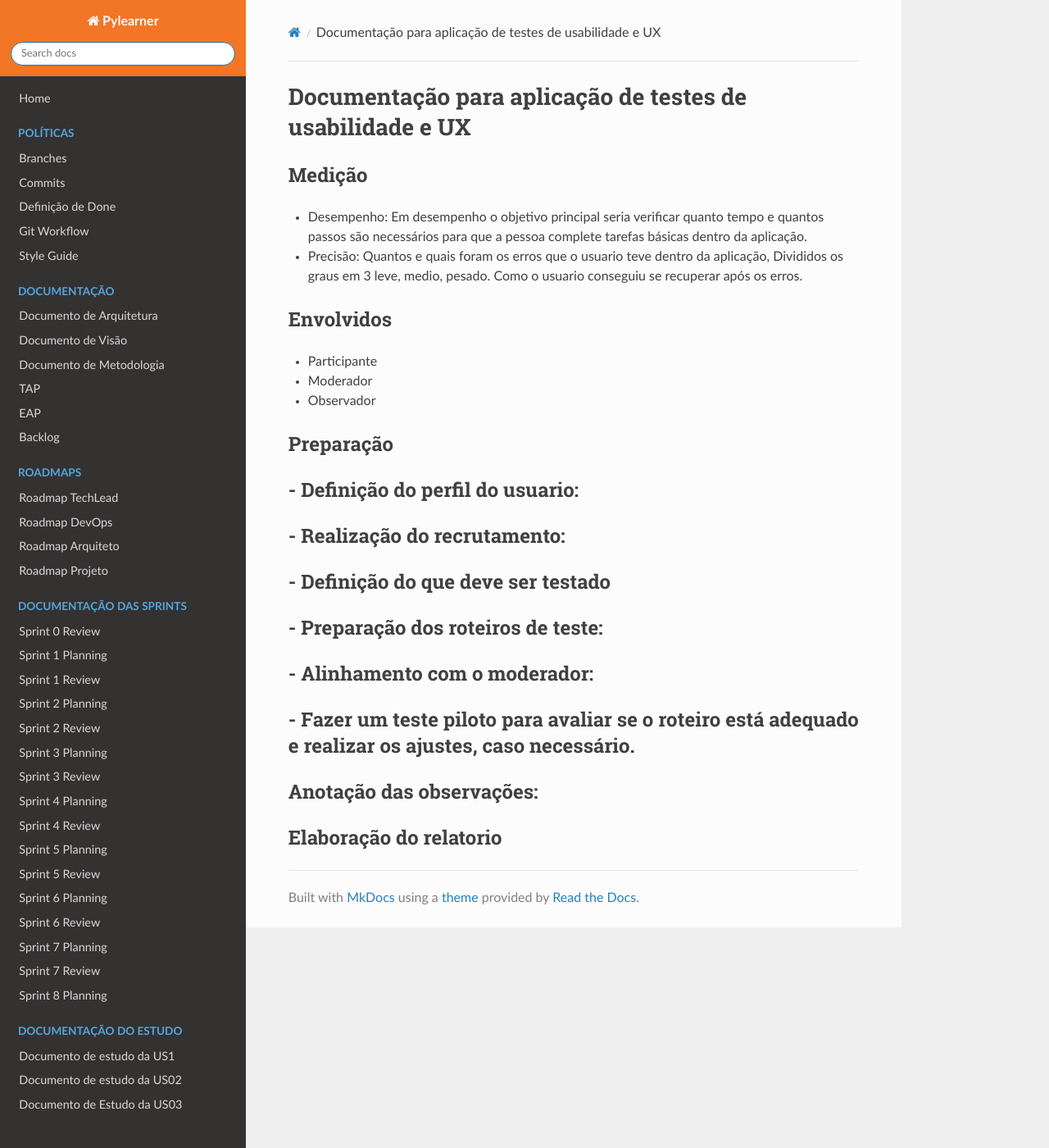
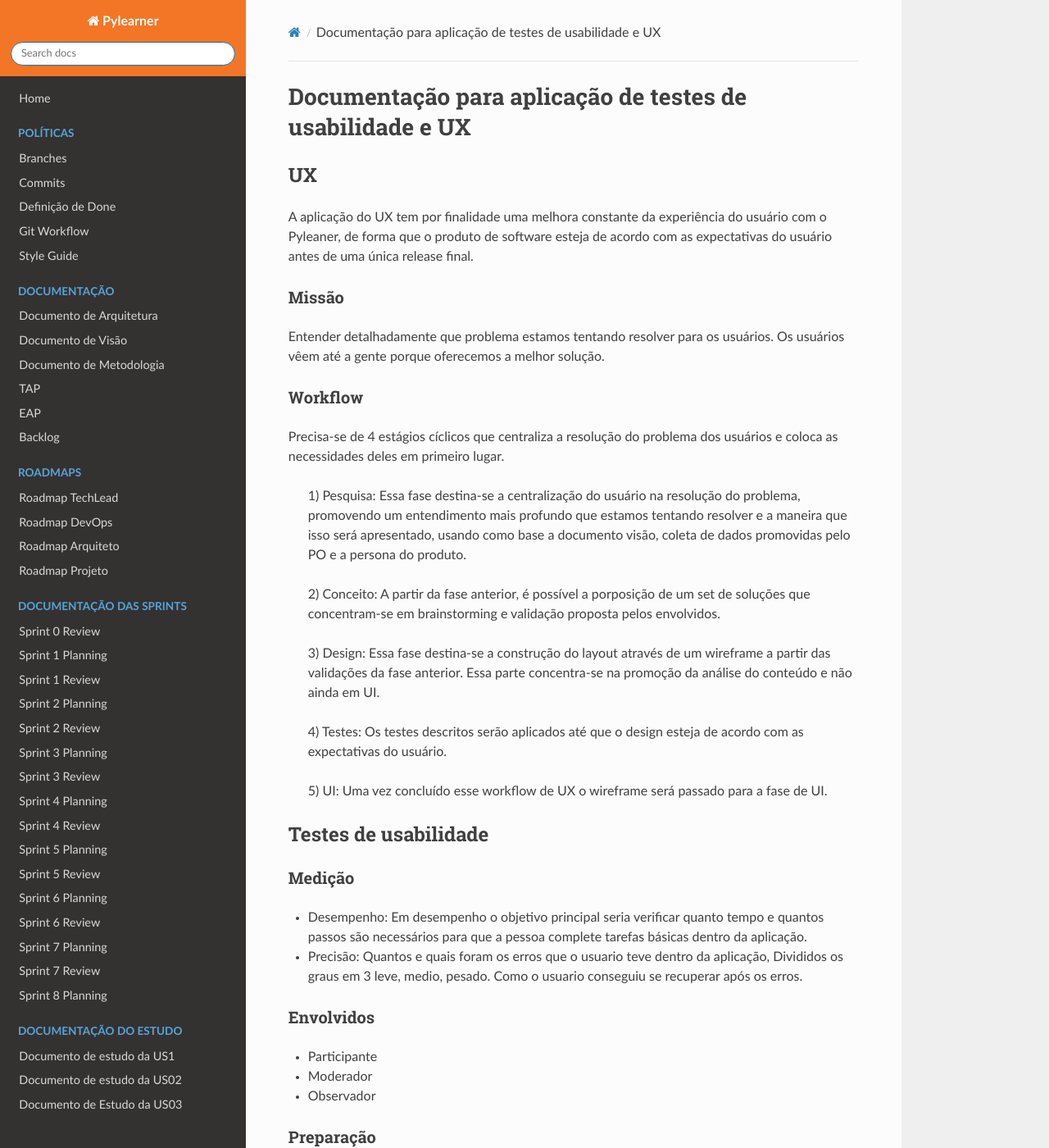
Before and after one commit to fga-eps-mds/2019.1-PyLearner, an MkDocs documentation site: the page built from docs/documentation-mds/Documento-Testes-Usabilidade.md, in a window 1280 px wide and 1400 px high. Shown: the whole window at 82% size. Built offline with MkDocs 1.6.1, drawn with Linux system fonts in a browser that asks for light colours; nearby versions of some CDN libraries.

Commit message:
Add UX description to the Usablity Document

```diff
--- a/docs/documentation-mds/Documento-Testes-Usabilidade.md
+++ b/docs/documentation-mds/Documento-Testes-Usabilidade.md
@@ -1,16 +1,39 @@
 # Documentação para aplicação de testes de usabilidade e UX
 
-## Medição
+## UX
+
+A aplicação do UX tem por finalidade uma melhora constante da experiência do usuário com o Pyleaner, de forma que o produto de software esteja de acordo com as expectativas do usuário antes de uma única release final.
+
+
+### Missão
+Entender detalhadamente que problema estamos tentando resolver para os usuários. Os usuários vêem até a gente porque oferecemos a melhor solução.
+
+### Workflow
+
+Precisa-se de 4 estágios cíclicos que centraliza a resolução do problema dos usuários e coloca as necessidades deles em primeiro lugar.
+
+> 1) Pesquisa: Essa fase destina-se a centralização do usuário na resolução do problema, promovendo um entendimento mais profundo que estamos tentando resolver e a maneira que isso será apresentado, usando como base a documento visão, coleta de dados promovidas pelo PO e a persona do produto.
+
+>2) Conceito: A partir da fase anterior, é possível a porposição de um set de soluções que concentram-se em brainstorming e validação proposta pelos envolvidos.
+
+>3) Design: Essa fase destina-se a construção do layout através de um wireframe a partir das validações da fase anterior. Essa parte concentra-se na promoção da análise do conteúdo e não ainda em UI.
+
+>4) Testes: Os testes descritos serão aplicados até que o design esteja de acordo com as expectativas do usuário.
+
+>5) UI: Uma vez concluído esse workflow de UX o wireframe será passado para a fase de UI.
+
+## Testes de usabilidade
+### Medição
 - Desempenho: Em desempenho o objetivo principal seria verificar quanto tempo e quantos passos são necessários para que a pessoa complete tarefas básicas dentro da aplicação.
 - Precisão: Quantos e quais foram os erros que o usuario teve dentro da aplicação, Divididos os graus em 3 leve, medio, pesado. Como o usuario conseguiu se recuperar após os erros.
 <!-- Aparencia do front: O que o usuario acha da aplicação e como ela esta apresetada. precisamos ver como mede isso...-->
 
-## Envolvidos
+### Envolvidos
 - Participante
 - Moderador
 - Observador
 
-## Preparação
+### Preparação
 - Definição do perfil do usuario:
 -
 - Realização do recrutamento:
@@ -24,6 +47,6 @@
 - Fazer um teste piloto para avaliar se o roteiro está adequado e realizar os ajustes, caso necessário.
 -
 
-## Anotação das observações:
+### Anotação das observações:
 
-## Elaboração do relatorio
+### Elaboração do relatorio
```
